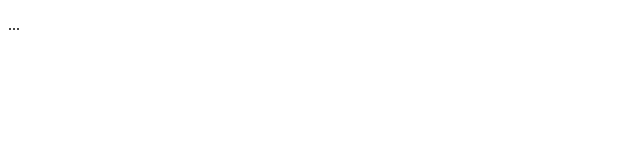
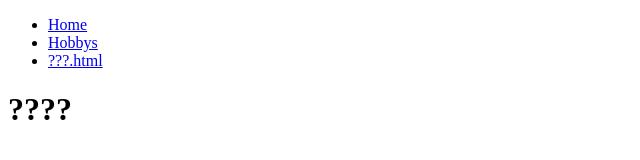
Before and after one commit to ArmaniLeSure/Project1_OLD2019, a plain HTML site: page page3.html in a window 1280 px wide. Shown: the whole page, without its empty margins (0-640 px from the left). Drawn offline with Linux system fonts and the light colour scheme.

Commit message:
added navigation menus to each page.

```diff
--- a/page3.html
+++ b/page3.html
@@ -2,9 +2,18 @@
 <html lang="en">
 <head>
 	<meta charset="UTF-8">
-	<title> ... </title>
+	<title> Project 1, ????! </title>
 </head>
 <body>
-	<p> ... </p>
+  <header>
+    <nav id="navigation">
+     <ul class="nav">
+       <li id="nav-home"><a href="index.html">Home</a></li>
+       <li id="nav-hobby"><a href="page2.html">Hobbys</a></li>
+       <li id="nav-????"><a href="#">???.html</a></li>
+    </nav>
+  <h1>????</h1>
+  </header>
+	<p></p>
 </body>
 </html>
```
Also changed, not shown: index.html (+2 -2 lines), page2.html (+11 -2 lines).
